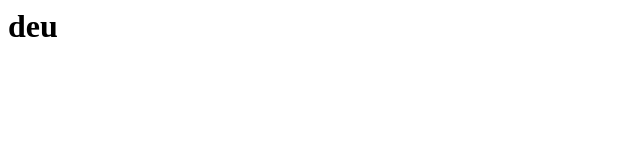
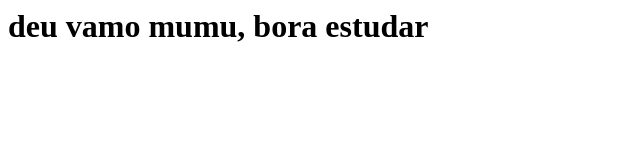
Before and after one commit to derderian/derderian.github.io, a plain HTML site: page index.html in a window 1280 px wide. Shown: the whole page, without its empty margins (0-640 px from the left). Drawn offline with Linux system fonts and the light colour scheme.

Commit message:
Update index.html

```diff
--- a/index.html
+++ b/index.html
@@ -1,3 +1,3 @@
 <html>
-<h1>deu</h1>
+<h1>deu vamo mumu, bora estudar</h1>
 </html>
```
